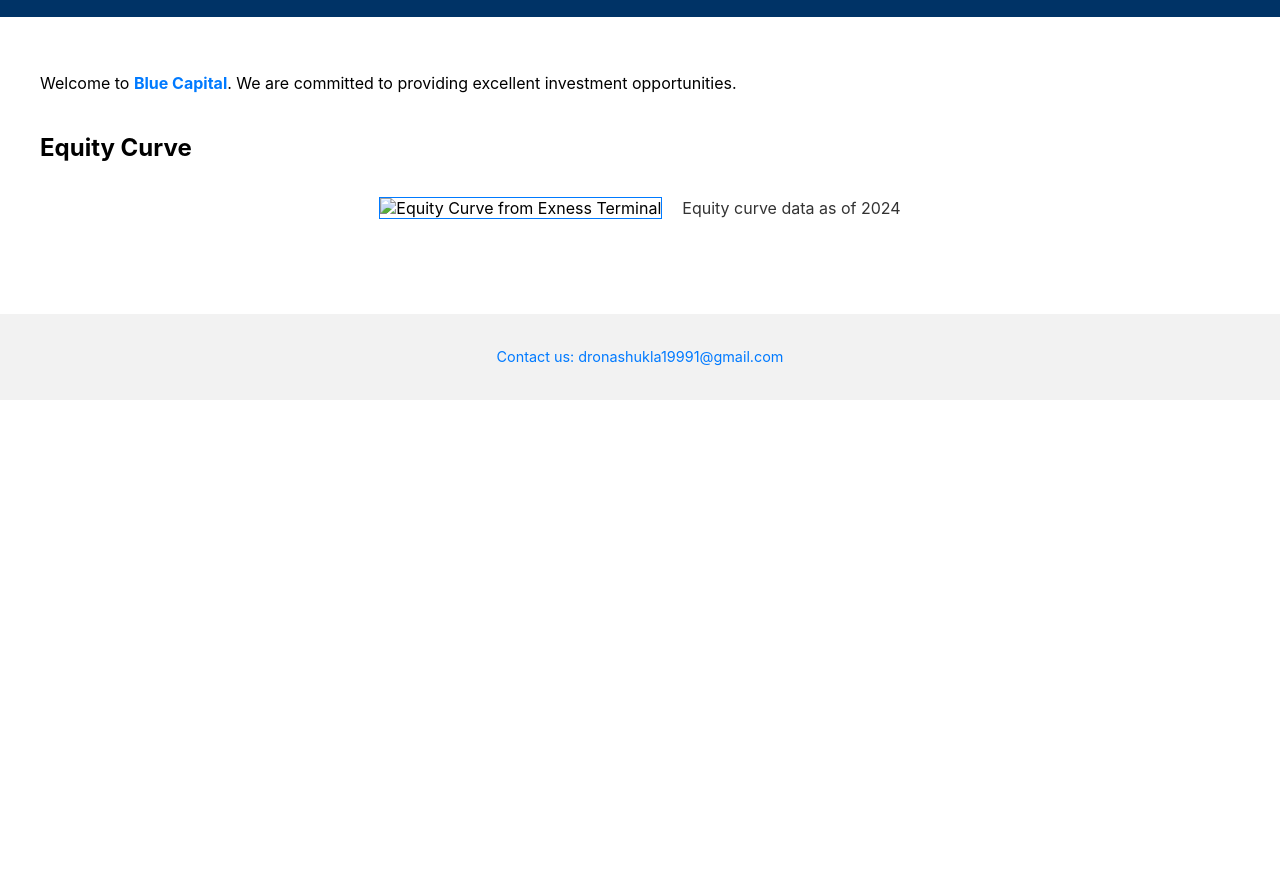
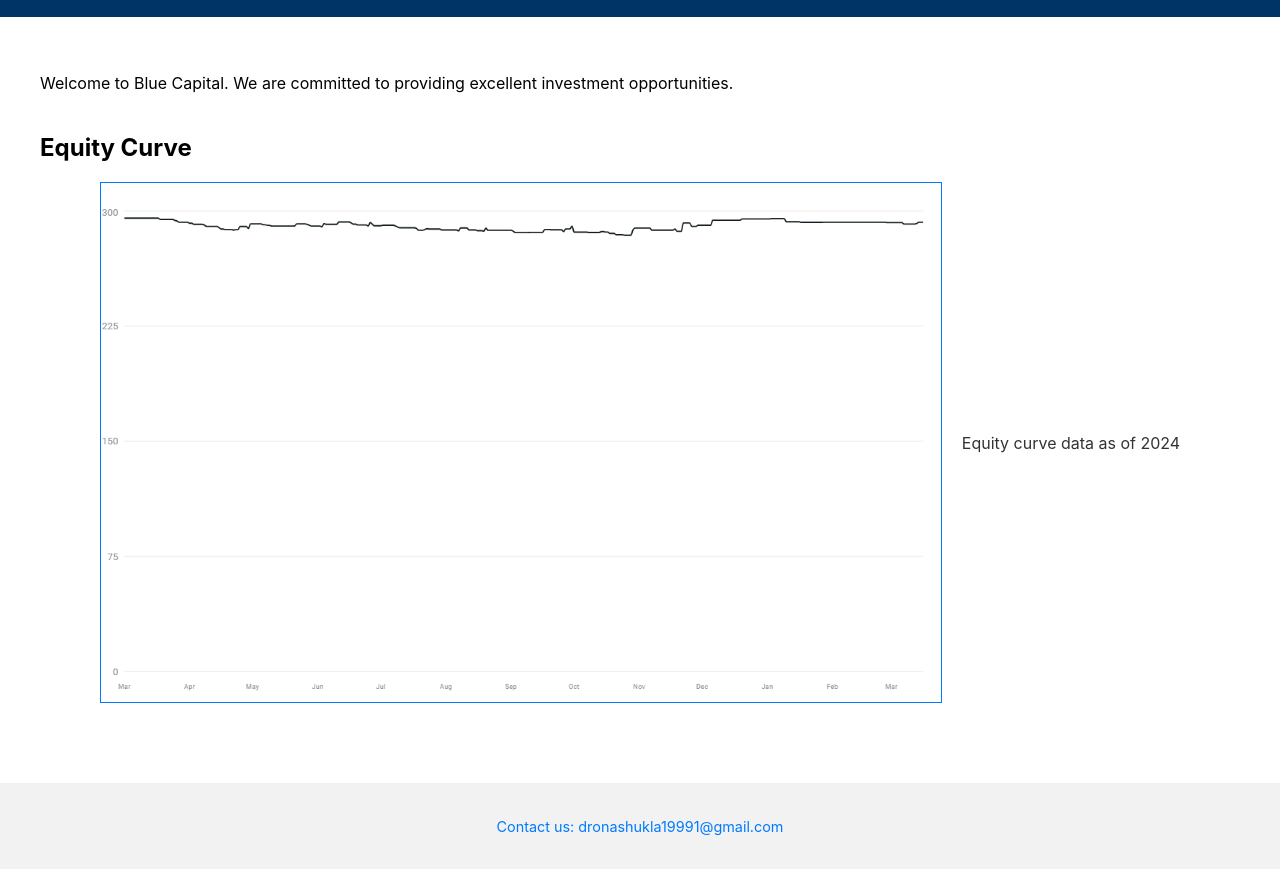
Before and after one commit to dronashukla/Blue-Capital, a plain HTML site: page index.html in a window 1280 px wide. Shown: the part 72-941 px from the top of the page. Before the commit the page ends 800 px from the top, so only its background shows below. Drawn offline with Linux system fonts and the light colour scheme.

Commit message:
Update index.html

```diff
--- a/index.html
+++ b/index.html
@@ -12,12 +12,12 @@
   </header>
   <main>
     <section id="intro">
-      <p>Welcome to <strong style="color: #007aff;">Blue Capital</strong>. We are committed to providing excellent investment opportunities.</p>
+      <p>Welcome to Blue Capital. We are committed to providing excellent investment opportunities.</p>
     </section>
     <section id="equity-curve">
       <h2>Equity Curve</h2>
       <div class="equity-container">
-        <img src="Equitycurve.png" alt="Equity Curve from Exness Terminal">
+        <img src="equitycurve(17.03.25).png" alt="Equity Curve from Exness Terminal">
         <p class="year-info">Equity curve data as of 2024</p>
       </div>
     </section>
```
